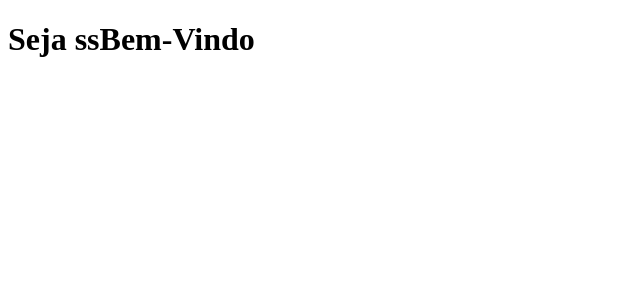
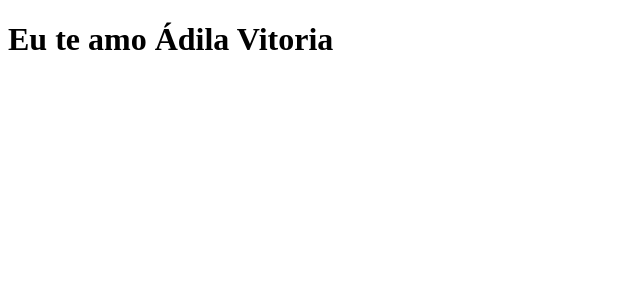
Before and after one commit to vinicius-henrique-araujo/clone-tabnews, a Next.js app: page / in a window 1280 px wide. Shown: the top 300 px of the page, without its empty margins (0-640 px from the left). Built offline with nearby package versions, Linux system fonts and the light colour scheme.

Commit message:
edição de texto

```diff
--- a/pages/index.js
+++ b/pages/index.js
@@ -1,5 +1,5 @@
 function Home(){
-    return <h1> Seja ssBem-Vindo</h1>
+    return <h1>Eu te amo  Ádila Vitoria</h1>
 }
 
 export default Home;
```
